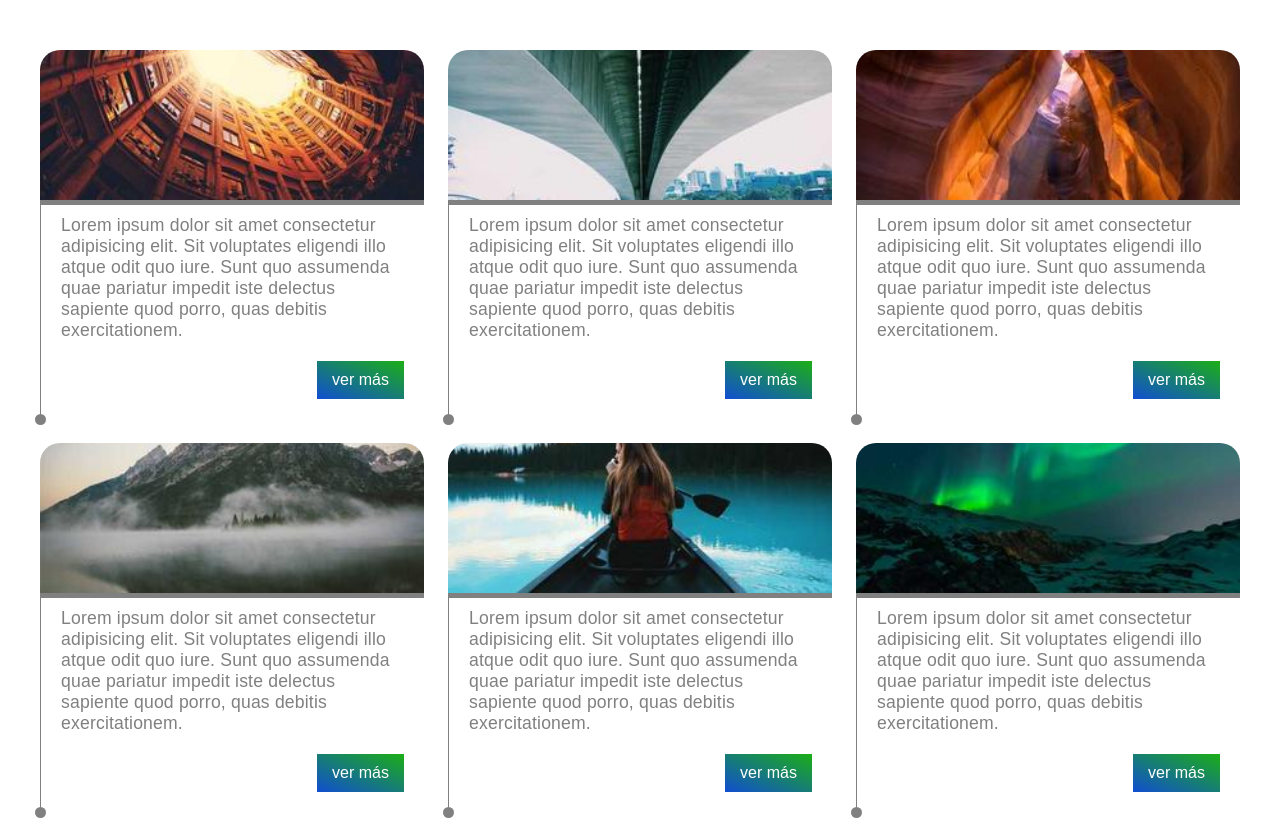
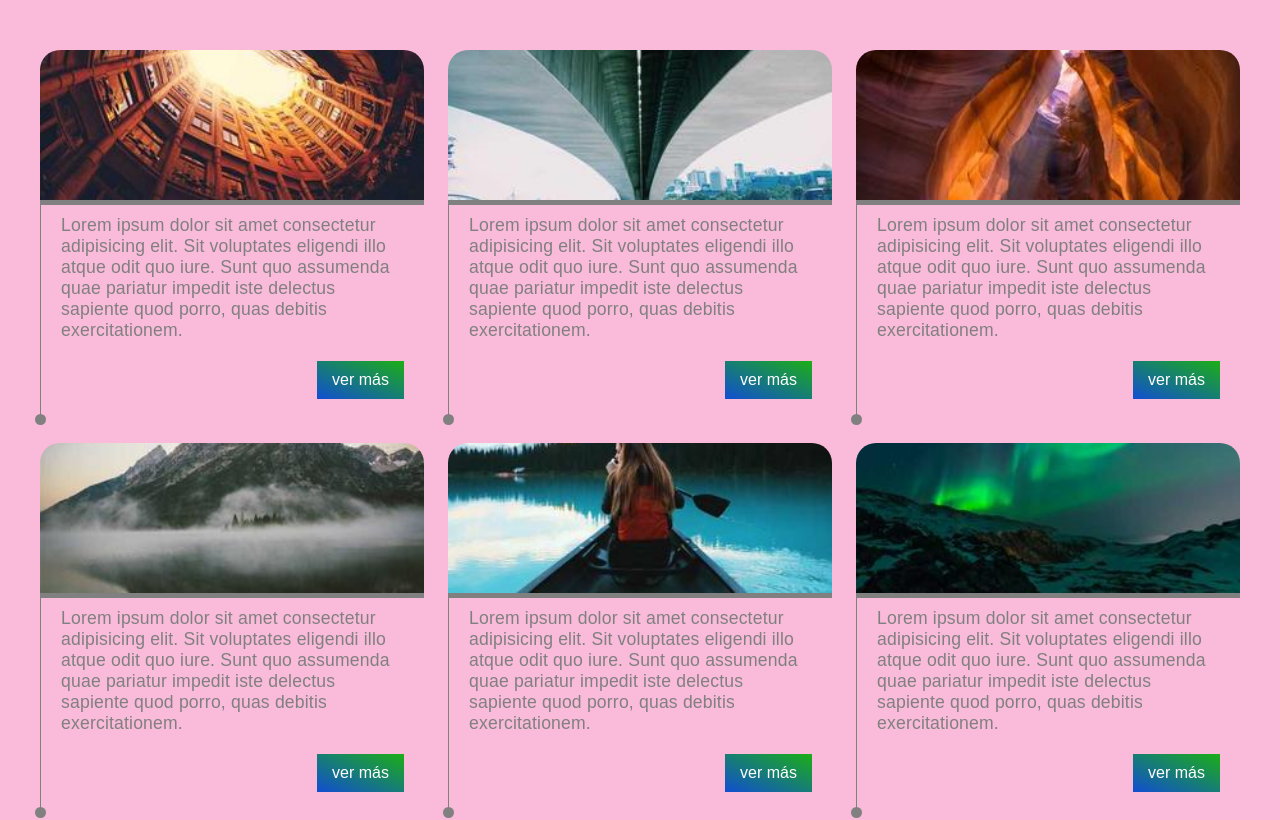
Before and after one commit to lcotaquispe/ejemplo-layout, a plain HTML site: page index.html in a window 1280 px wide. Shown: the top 820 px of the page. Drawn offline with Linux system fonts and the light colour scheme.

Commit message:
cambio en background color

```diff
--- a/css/estilo.css
+++ b/css/estilo.css
@@ -3,6 +3,7 @@
     padding: 0;
 }
 body{
+    background-color: #fabada;
     font-family: sans-serif;
     padding-top: 50px;
 }
```
